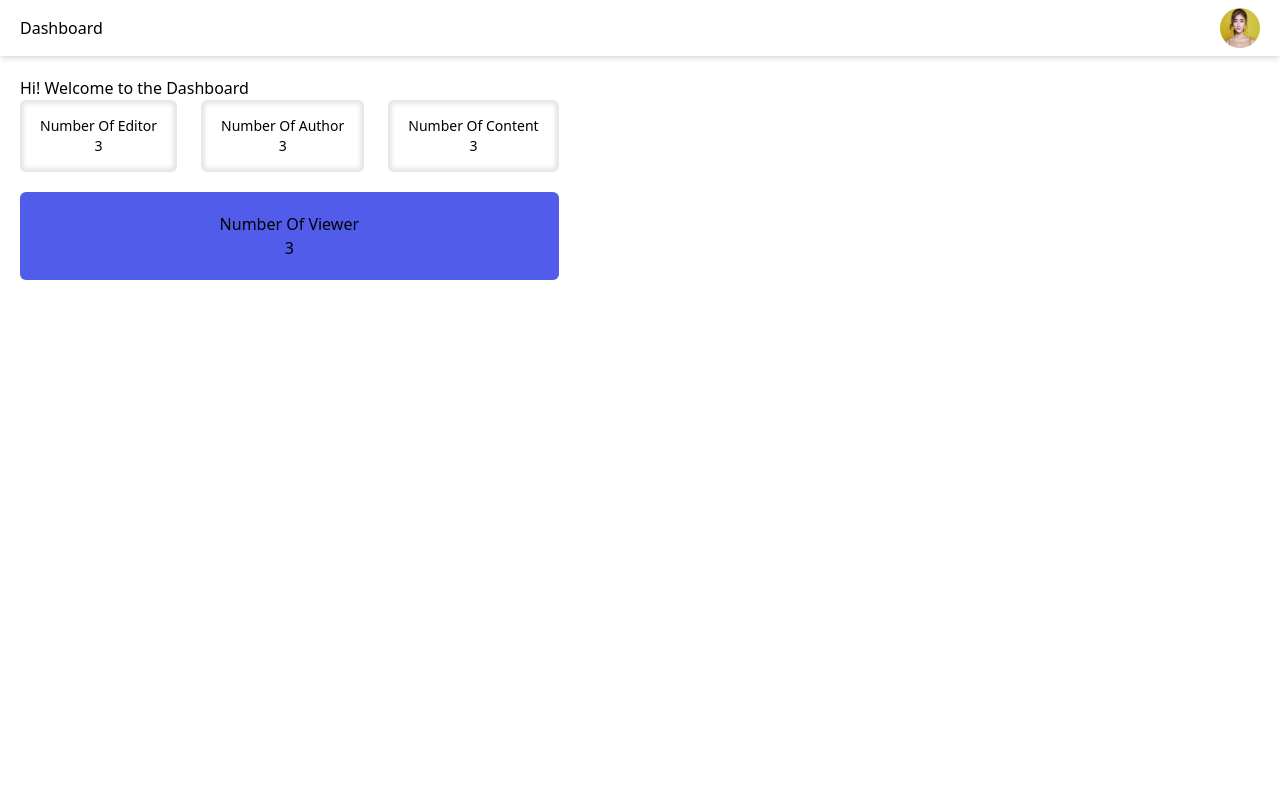
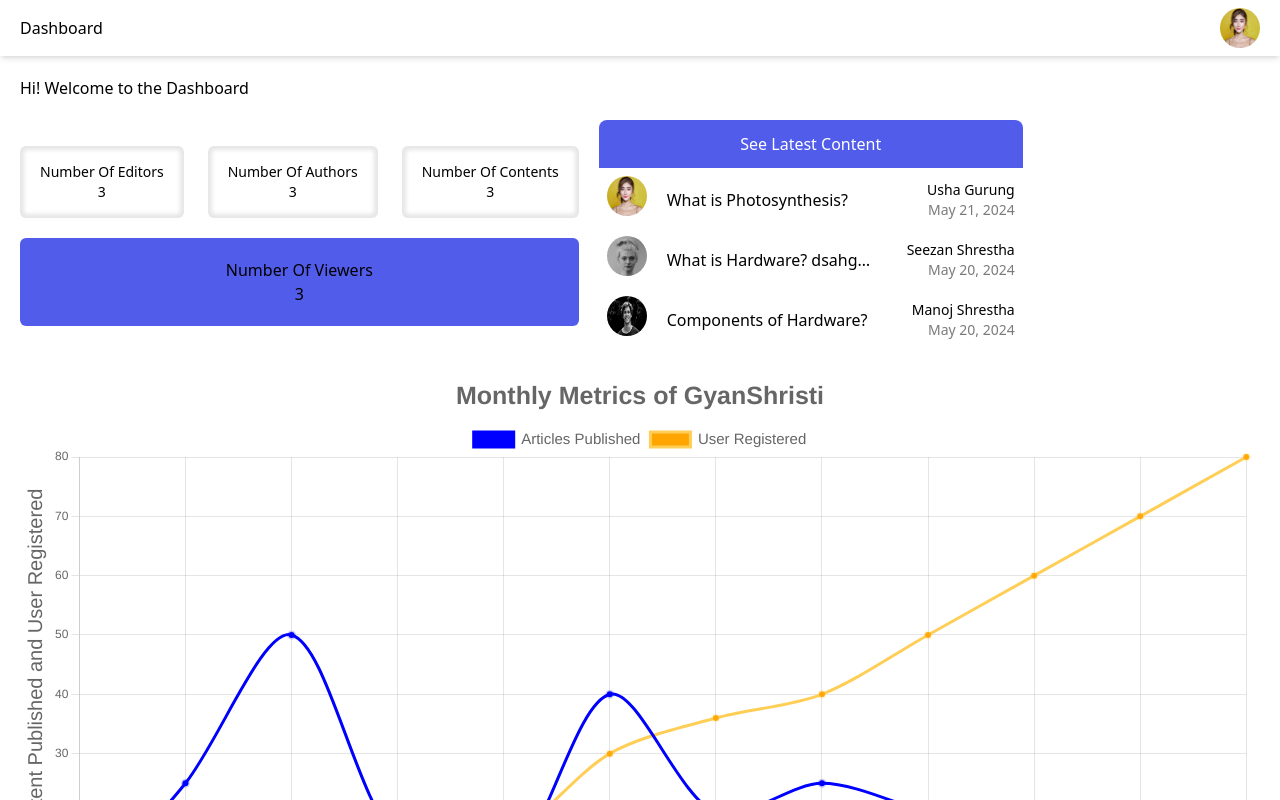
Before and after one commit to manojtsx/GyanShristi-CMS, a Next.js app in the folder client/: page /author/dashboard in a window 1280 px wide. Shown: the top 800 px of the page. Built offline with nearby package versions, Linux system fonts and the light colour scheme.

Commit message:
resolved noofusers comp conflict

```diff
--- a/client/src/components/common-component/NoOfUsers.tsx
+++ b/client/src/components/common-component/NoOfUsers.tsx
@@ -1,47 +1,103 @@
-import Image from 'next/image'
-import React from 'react'
+"use client";
+import Image from "next/image";
+import React, { useState } from "react";
+import LineChart from "../LineChart";
 
 function NoOfUsers() {
+  const [hoveredTitle, setHoveredTitle] = useState("");
+
+  const latestContent = [
+    {image: "/GirlProfile.jpg", title: "What is Photosynthesis?", author: "Usha Gurung", date: "May 21, 2024"},
+    {image: "/Girl2.jpg", title: "What is Hardware? dsahgoauerghjnajgeaihgaoubguwagadjbgagjnajkghajkhgjagjdfslkzhnsbjkendbxnfrsxfj ndfnhfgn rsjftghnjdgb vcgslkdjfgbn mm,cskerjthbgnv", author: "Seezan Shrestha", date: "May 20, 2024"},
+    {image: "/manProfile.jpg", title: "Components of Hardware?", author: "Manoj Shrestha", date: "May 20, 2024"}
+  ];
+
   return (
-    <div >
-      <div className='flex justify-between items-center px-5 py-2 shadow-md'>
+    <div>
+      {/* Top Navbar */}
+      <div className="flex justify-between items-center px-5 py-2 shadow-md">
         <p>Dashboard</p>
-        <div className='w-10 h-10'>
-        <Image src="/GirlProfile.jpg" alt="Girl Profile Picture" height={500} width={500} className='h-10 w-10 rounded-full'/>
+        <div className="w-10 h-10">
+          <Image
+            src="/GirlProfile.jpg"
+            alt="Girl Profile Picture"
+            height={500}
+            width={500}
+            className="h-10 w-10 rounded-full"
+          />
         </div>
       </div>
-      <div className='p-5'>
+      {/* Main body part*/}
+      <div className="p-5 flex flex-col gap-5">
         <p>Hi! Welcome to the Dashboard</p>
-      <div className='flex'>
-      <div className='flex flex-col gap-5 justify-center items-center'>
-        <div className='flex items-center gap-6'>
-            <div className=' rounded-md py-4 px-5 text-xl flex flex-col justify-center items-center shadow-all'>
-                <p className='text-sm '>Number Of Editor</p>
-                <p className='text-sm font-medium'>3</p>
+        <div className="flex gap-5">
+          {/* No of Users */}
+          <div className="flex flex-col gap-5 justify-center items-center">
+            <div className="flex items-center gap-6">
+              <div className="rounded-md py-4 px-5 text-xl flex flex-col justify-center items-center shadow-all">
+                <p className="text-sm">Number Of Editors</p>
+                <p className="text-sm font-medium">3</p>
               </div>
-            <div className=' rounded-md py-4 px-5 text-xl flex flex-col justify-center items-center shadow-all'>
-                <p className='text-sm '>Number Of Author</p>
-                <p className='text-sm font-medium'>3</p>
+              <div className="rounded-md py-4 px-5 text-xl flex flex-col justify-center items-center shadow-all">
+                <p className="text-sm">Number Of Authors</p>
+                <p className="text-sm font-medium">3</p>
               </div>
-            <div className=' rounded-md py-4 px-5 text-xl flex flex-col justify-center items-center shadow-all'>
-                <p className='text-sm '>Number Of Content</p>
-                <p className='text-sm font-medium'>3</p>
+              <div className="rounded-md py-4 px-5 text-xl flex flex-col justify-center items-center shadow-all">
+                <p className="text-sm">Number Of Contents</p>
+                <p className="text-sm font-medium">3</p>
               </div>
-
             </div>
 
             <div className="w-full bg-[#525CEB] flex flex-col justify-center items-center py-5 rounded-md">
-            <p>Number Of Viewer</p>
+              <p>Number Of Viewers</p>
               <p>3</p>
             </div>
           </div>
+          {/* Latest Content */}
           <div>
-
+            <div className="bg-[#525CEB] rounded-t-lg flex justify-center items-center py-3">
+              <p className="text-white">See Latest Content</p>
+            </div>
+            {/* Contents */}
+            <div className="flex items-center justify-center p-2">
+              <ul className="flex flex-col items-center justify-center gap-3">
+                {latestContent.map((item, index) => (
+                  <li key={index} className="flex items-center gap-3 relative">
+                    <div className="w-12 h-12">
+                      <Image
+                        src={item.image}
+                        alt="Profile Picture"
+                        height={500}
+                        width={500}
+                        className="h-10 w-10 rounded-full"
+                      />
+                    </div>
+                    <p
+                      className="w-52 overflow-hidden text-ellipsis whitespace-nowrap text-left hover:opacity-50"
+                      onMouseEnter={() => setHoveredTitle(item.title)}
+                      onMouseLeave={() => setHoveredTitle("")}
+                    >
+                      {item.title}
+                    </p>
+                    <div className="min-w-32">
+                      <p className="text-sm text-right">{item.author}</p>
+                      <p className="text-sm text-[rgba(0,0,0,0.52)] text-right">{item.date}</p>
+                    </div>
+                    {hoveredTitle === item.title && (
+                      <div className="absolute top-full left-0 bg-white border border-gray-300 shadow-lg rounded-md p-2 mt-1 z-10">
+                        {item.title}
+                      </div>
+                    )}
+                  </li>
+                ))}
+              </ul>
             </div>
           </div>
         </div>
+        <LineChart/>
       </div>
-  )
+    </div>
+  );
 }
 
-export default NoOfUsers
+export default NoOfUsers;
```
Lines whose indentation alone changed are shown as unchanged.
